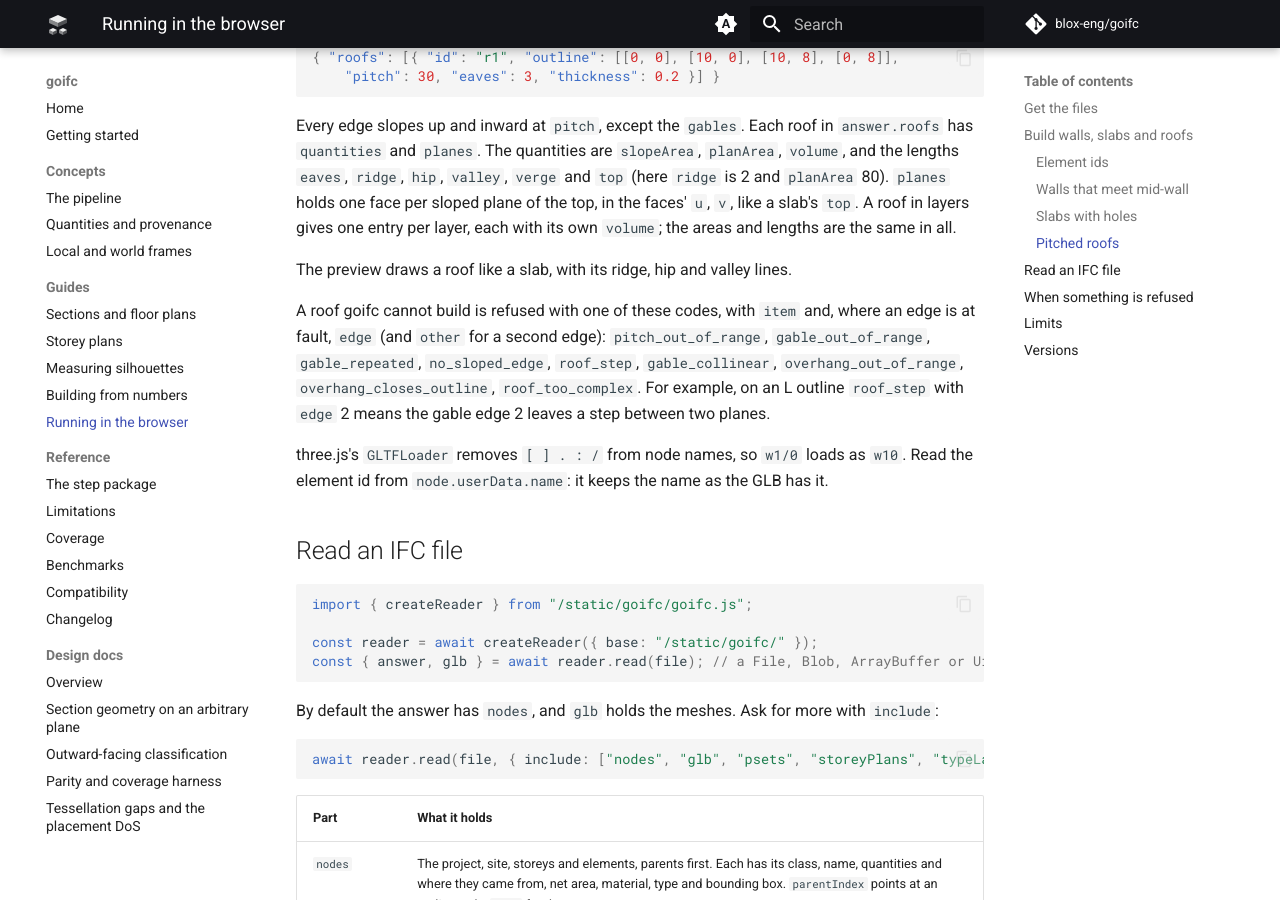
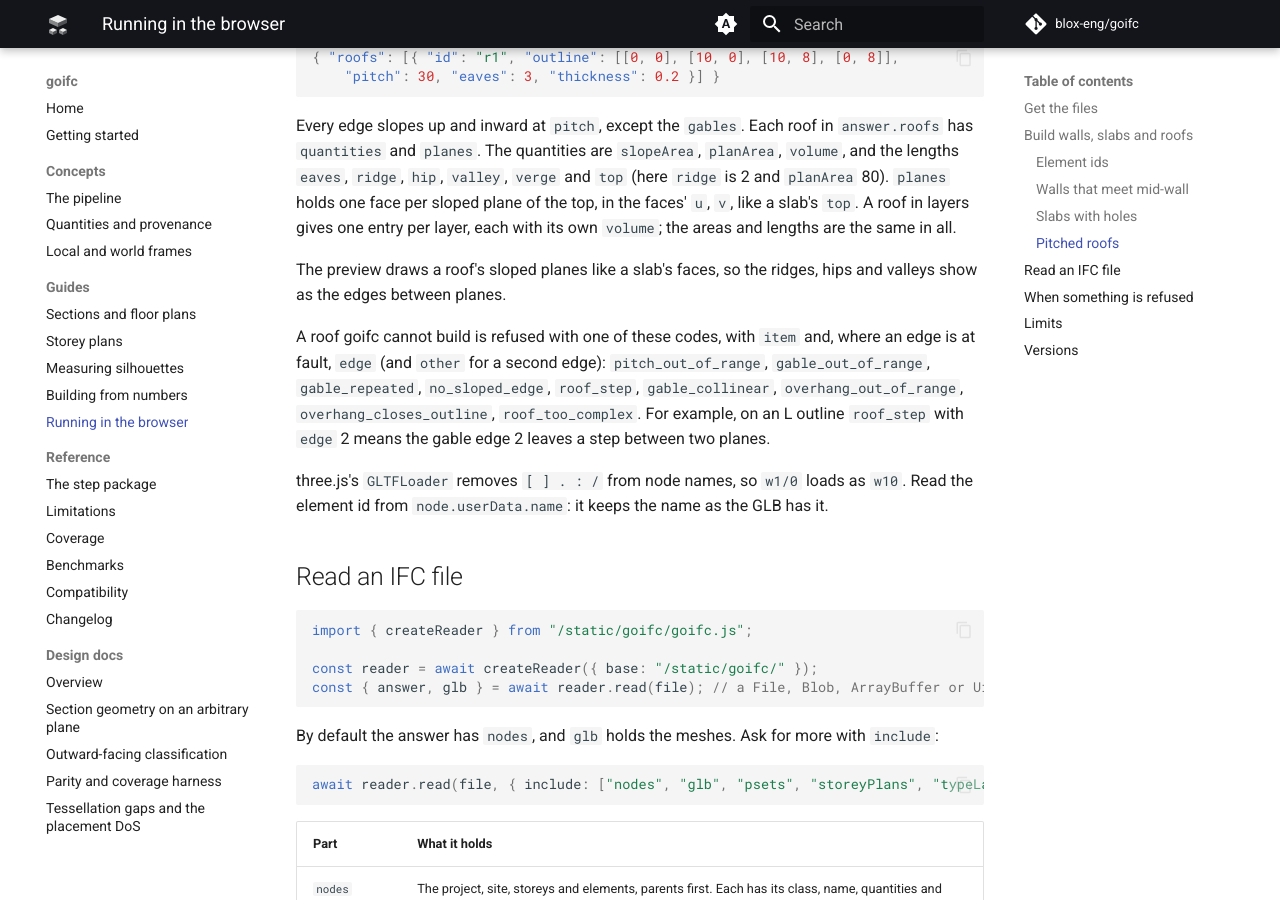
Before and after one commit to blox-eng/goifc, an MkDocs documentation site: the page built from docs/guides/wasm.md, in a window 1280 px wide and 900 px high, scrolled down 3828 px. Built offline with MkDocs 1.6.1 and Material for MkDocs 9.7.7, drawn with Linux system fonts in a browser that asks for light colours; comment, search, counter and statistics services are not loaded; the version menu is left out.

Commit message:
docs: describe the roof preview as planes, not lines (#161)
Co-Authored-By: Claude Opus 5.5 <noreply@anthropic.com>

```diff
--- a/docs/guides/wasm.md
+++ b/docs/guides/wasm.md
@@ -3,8 +3,8 @@
 goifc runs in a browser as two WebAssembly files that share one JSON
 contract:
 
-- **`goifc-build.wasm`** builds walls, the walls of a room, slabs and pitched roofs
-  from numbers. One request holds a whole plan; the answer has the quantities,
+- **`goifc-build.wasm`** builds walls, the walls of a room, slabs and
+  pitched roofs from numbers. One request holds a whole plan; the answer has the quantities,
   the faces, a GLB of the meshes and, on request, the SVG preview.
 - **`goifc-read.wasm`** reads an IFC file. The answer has the import tree,
   a GLB and the parts you ask for.
@@ -177,7 +177,8 @@ holds one face per sloped plane of the top, in the faces' `u`, `v`, like a
 slab's `top`. A roof in layers gives one entry per layer, each with its own
 `volume`; the areas and lengths are the same in all.
 
-The preview draws a roof like a slab, with its ridge, hip and valley lines.
+The preview draws a roof's sloped planes like a slab's faces, so the
+ridges, hips and valleys show as the edges between planes.
 
 A roof goifc cannot build is refused with one of these codes, with `item`
 and, where an edge is at fault, `edge` (and `other` for a second edge):
```
